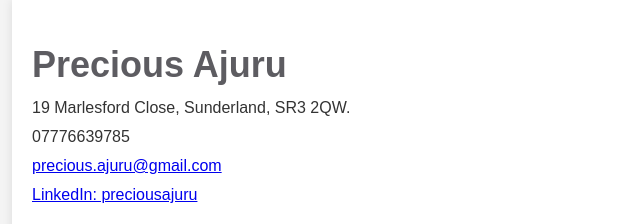
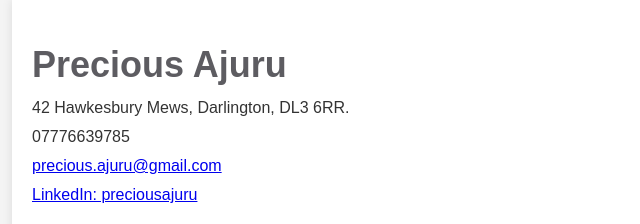
Before and after one commit to preciousajuru/Resume, a plain HTML site: page index.html in a window 1280 px wide. Shown: the top 224 px of the page, 208-848 px from the left. Drawn offline with Linux system fonts and the light colour scheme.

Commit message:
Updated Resume

```diff
--- a/index.html
+++ b/index.html
@@ -58,7 +58,7 @@
     <div class="container">
         <h1>Precious Ajuru</h1>
         <div class="contact-info">
-            <p>19 Marlesford Close, Sunderland, SR3 2QW.</p>
+            <p>42 Hawkesbury Mews, Darlington, DL3 6RR.</p>
             <p>07776639785</p>
             <p><a href="mailto:precious.ajuru@gmail.com">precious.ajuru@gmail.com</a></p>
             <p><a href="https://www.linkedin.com/in/preciousajuru" target="_blank">LinkedIn: preciousajuru</a></p>
```
